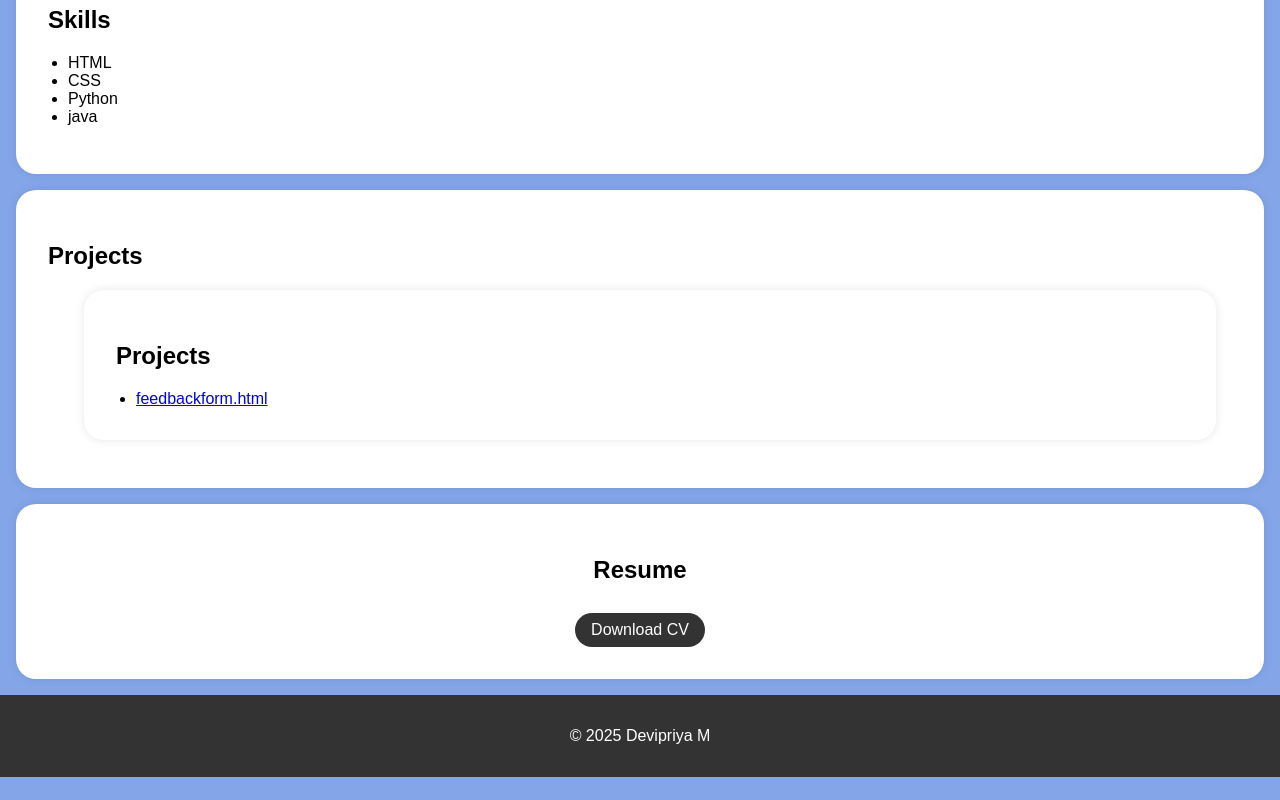
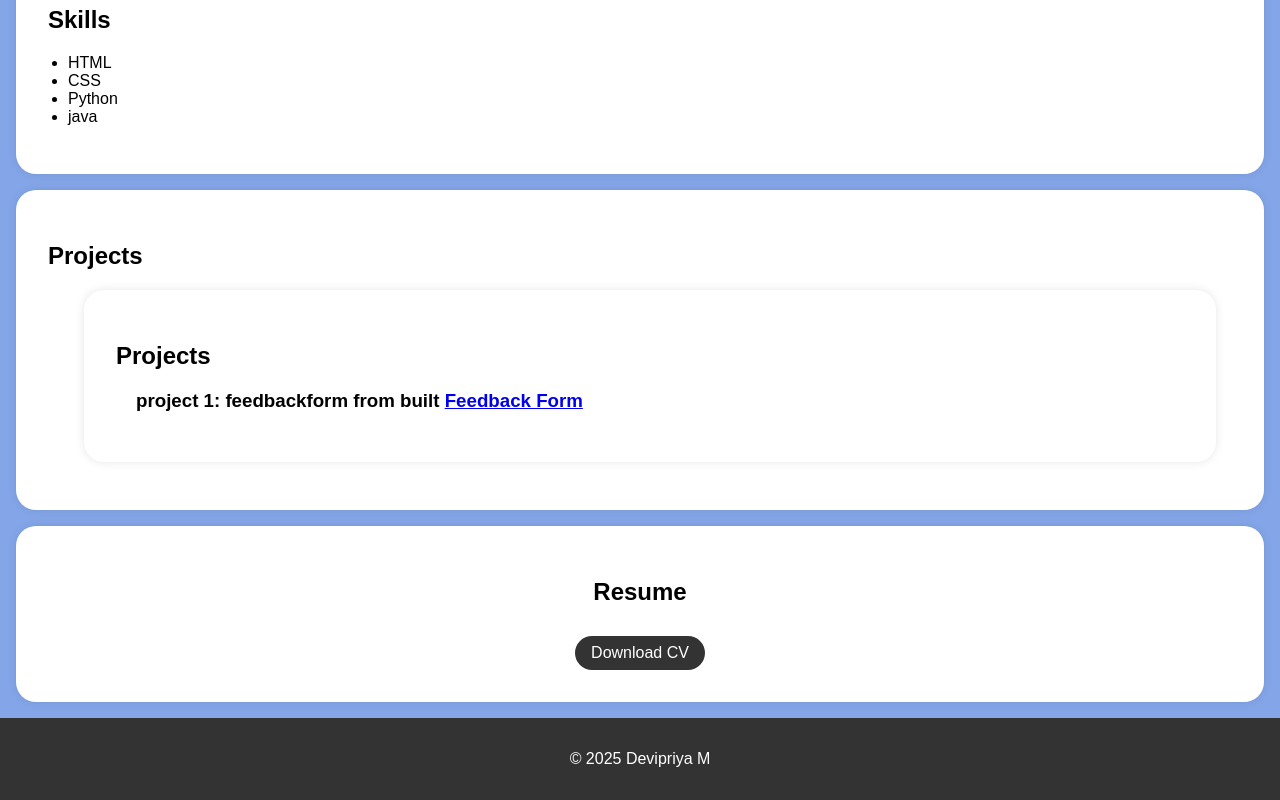
Before and after one commit to Devipriya08/digital-portfolio, a plain HTML site: page index.html in a window 1280 px wide. Shown: the part 710-1510 px from the top of the page. Before the commit the page ends 1487 px from the top, so only its background shows below. Drawn offline with Linux system fonts and the light colour scheme.

Commit message:
Update index.html

```diff
--- a/index.html
+++ b/index.html
@@ -146,7 +146,9 @@
                 <div class="section-content">
                   <h2>Projects</h2>
                   <ul>
-                 <li><a href="#"> feedbackform.html</a></li>
+                 <h3>project 1: feedbackform from built
+                      <a href="feedbackform.html">Feedback Form</a>
+                    </h3>
                      </ul>
                   </div>
               </section>
```
